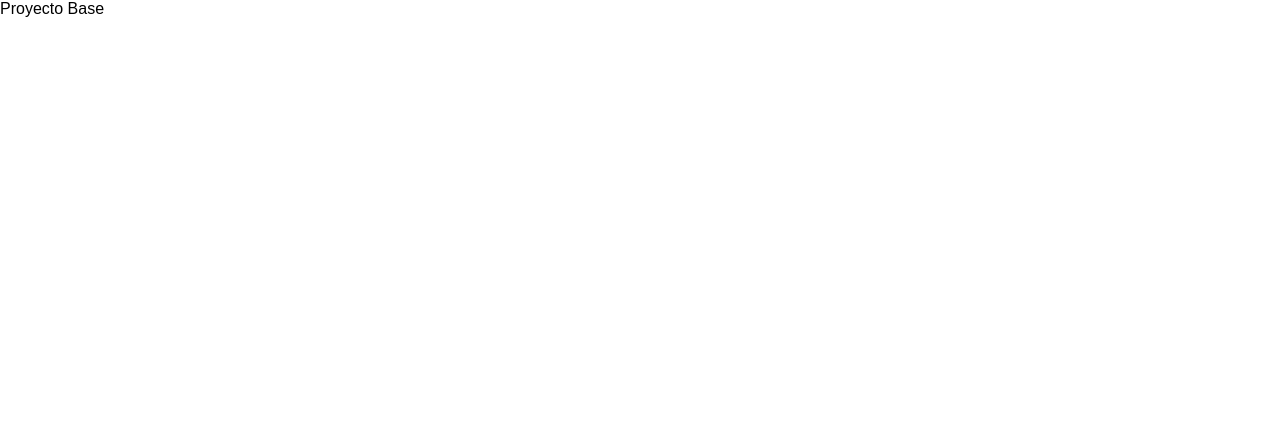
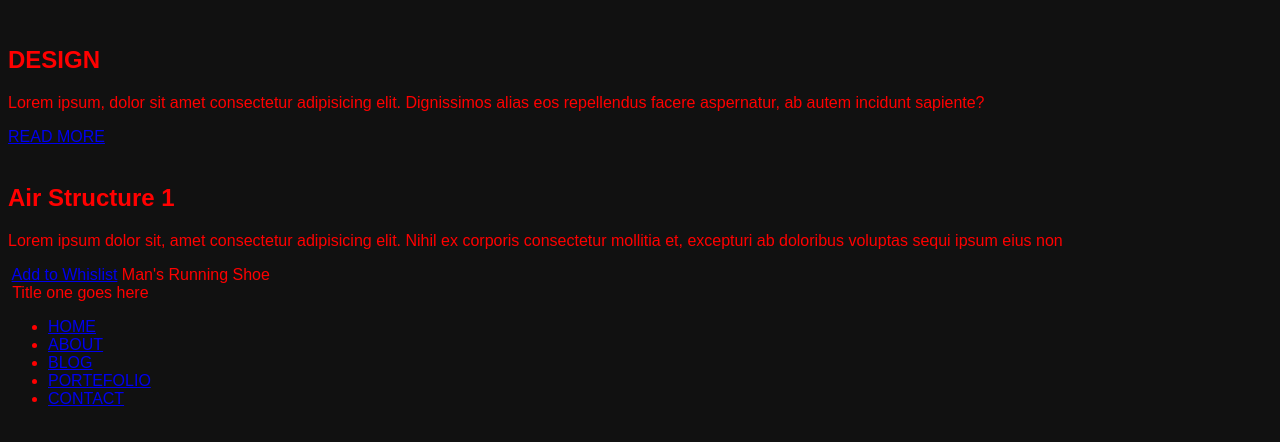
Before and after one commit to Lesricol/bem, a plain HTML site: page index.html in a window 1280 px wide. Drawn offline with Linux system fonts and the light colour scheme.

Commit message:
entendido bem

```diff
--- a/css/styles.css
+++ b/css/styles.css
@@ -1,22 +1,9 @@
-* {
-  box-sizing: border-box;
-}
-img {
-  display: block;
-  max-width: 100%;
-}
-a {
-  text-decoration: none;
-  color: inherit;
+:root {
+  --primary-color: red;
 }
 
-ul {
-  list-style: none;
-  padding-left: 0;
-  margin-top: 0;
-  margin-bottom: 0;
-}
 body {
-  margin: 0;
+  background-color: #111;
+  color: var(--primary-color);
   font-family: sans-serif;
 }
--- a/index.html
+++ b/index.html
@@ -7,6 +7,60 @@
     <title>Document</title>
   </head>
   <body>
-    <hi>Proyecto Base</hi>
+    <article class="card">
+      <div><img class="card__icon" src="" alt="" /></div>
+      <div class="card__info">
+        <h2 class="card__title">DESIGN</h2>
+        <p class="card__text">
+          Lorem ipsum, dolor sit amet consectetur adipisicing elit. Dignissimos alias eos repellendus facere aspernatur,
+          ab autem incidunt sapiente?
+        </p>
+        <a class="button button--blue" href="#">READ MORE</a>
+      </div>
+    </article>
+    <article class="card">
+      <img class="card__icon" src="" alt="" />
+      <h2 class="card__title">Air Structure 1</h2>
+      <p class="card__text">
+        Lorem ipsum dolor sit, amet consectetur adipisicing elit. Nihil ex corporis consectetur mollitia et, excepturi
+        ab doloribus voluptas sequi ipsum eius non
+      </p>
+      <img class="card__img" src="" alt="" />
+      <a class="button button--black" href="#">Add to Whislist</a>
+      <span class="card__slogan">Man's Running Shoe</span>
+    </article>
+    <div class="gallery">
+      <div class="gallery__item">
+        <img class="gallery__image" src="" alt="" />
+        <span class="gallery__text">Title one goes here</span>
+      </div>
+    </div>
+    <div>
+      <nav>
+        <ul class="menu">
+          <li class="menu__item">
+            <a class="menu__link menu__link--active" href="#">HOME</a>
+          </li>
+          <li class="menu__item">
+            <a class="menu__link" href="#">ABOUT</a>
+          </li>
+          <li class="menu__item">
+            <a class="menu__link" href="#">BLOG</a>
+          </li>
+          <li class="menu__item">
+            <a class="menu__link" href="#">PORTEFOLIO</a>
+          </li>
+          <li class="menu__item">
+            <a class="menu__link" href="#">CONTACT</a>
+          </li>
+        </ul>
+      </nav>
+    </div>
+    <div>
+      <a class="button button--rounded" href="#"></a>
+      <a class="button button--rectangle" href="#"></a>
+      <a class="button button--circle--shadow" href="#"></a>
+      <a class="button button--ghost" href="#"></a>
+    </div>
   </body>
 </html>
```
